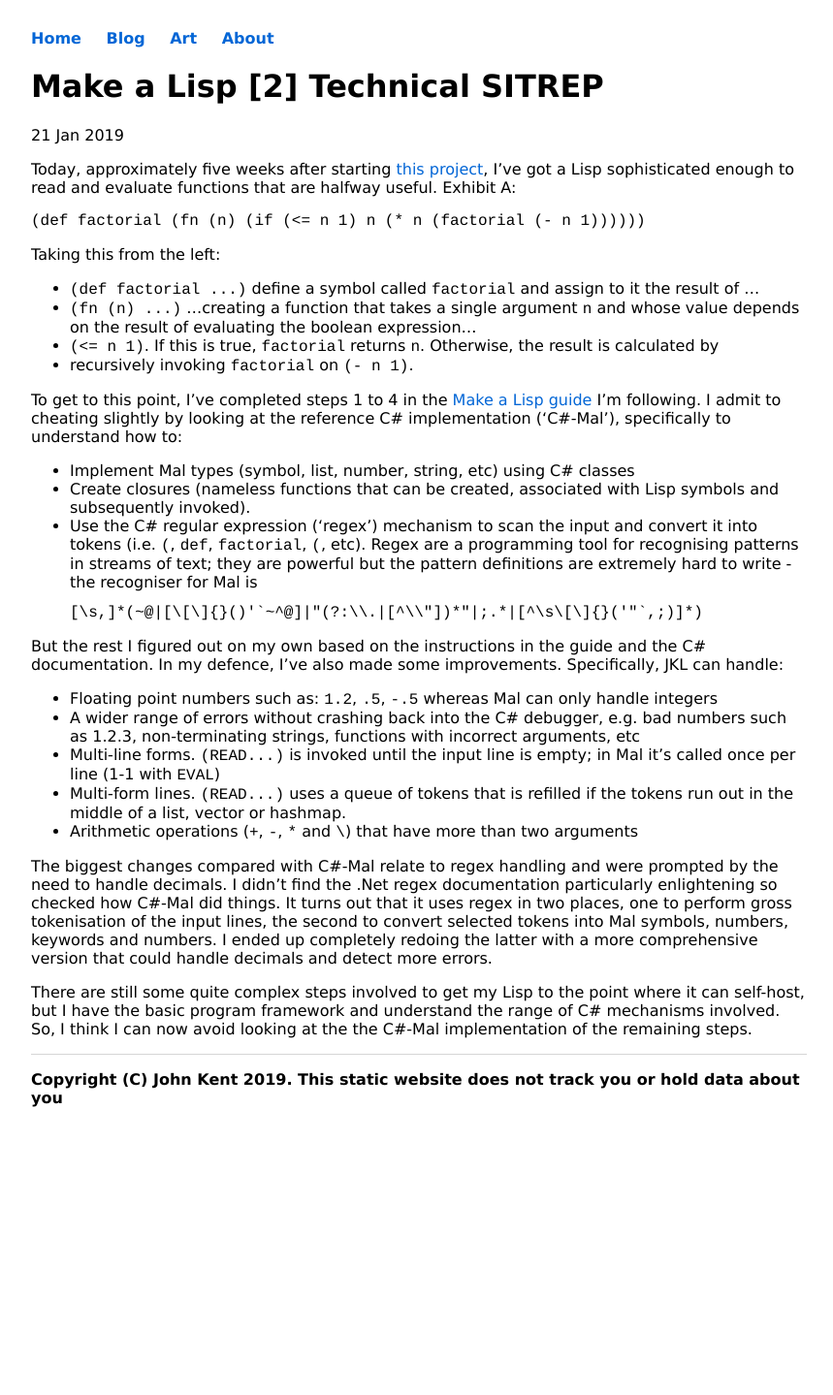
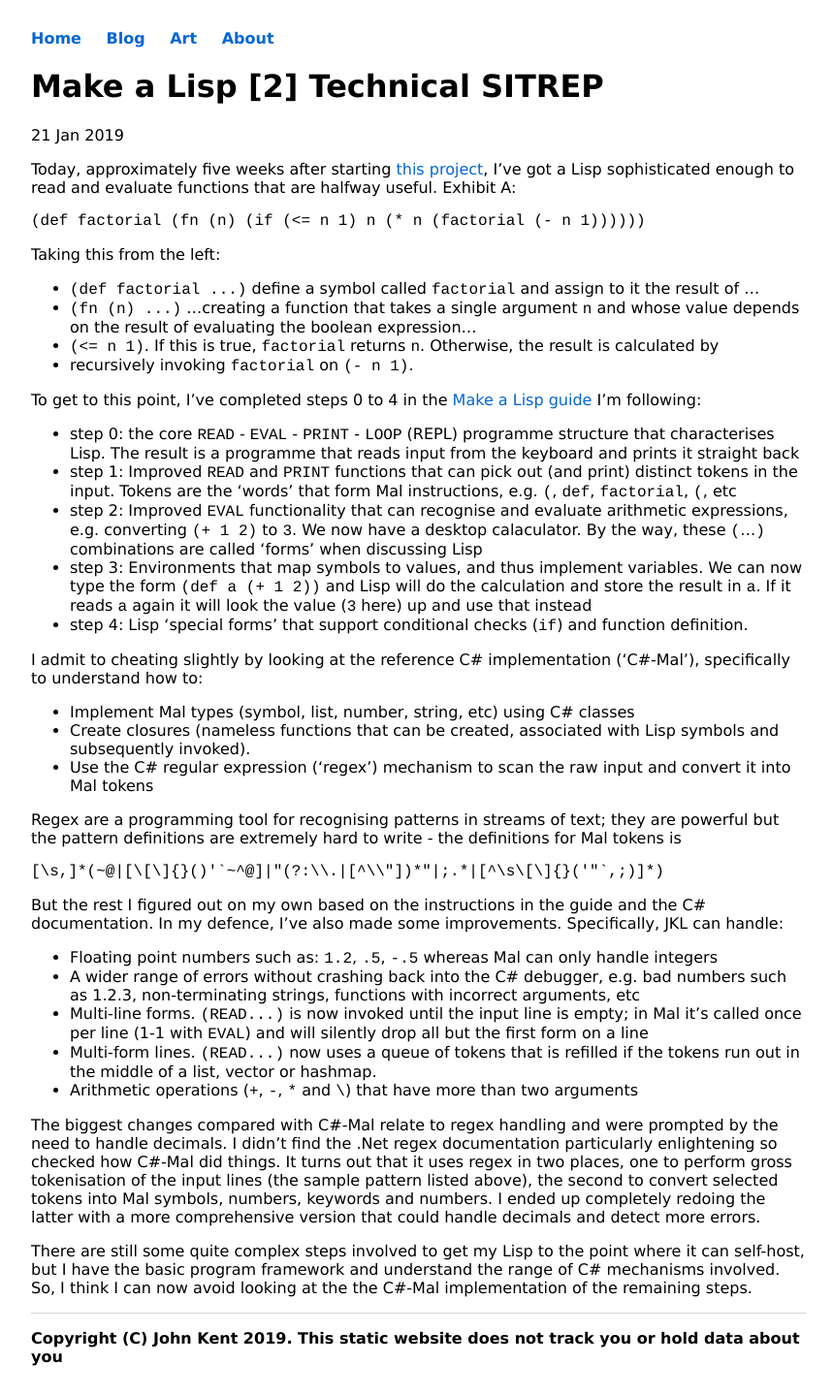
Before and after one commit to KineticLensman/KineticLensman.github.io, a Jekyll site: the page built from _posts/2019-01-21-MAL-2.md, in a window 1280 px wide. Shown: the whole page at 97% size, without its empty margins (208-1067 px from the left). Built offline with Jekyll 4.4.1, drawn with Linux system fonts in a browser that asks for light colours; before the commit the page ends 1172 px from its top, so only the background shows below that.

Commit message:
Described the MAL guide steps

````diff
--- a/_posts/2019-01-21-MAL-2.md
+++ b/_posts/2019-01-21-MAL-2.md
@@ -17,23 +17,31 @@ Taking this from the left:
 * `(<= n 1)`. If this is true, `factorial` returns `n`. Otherwise, the result is calculated by
 * recursively invoking `factorial` on `(- n 1)`.
 
-To get to this point, I've completed steps 1 to 4 in the [Make a Lisp guide](https://github.com/kanaka/mal) I'm following. I admit to cheating slightly by looking at the reference C# implementation ('C#-Mal'), specifically to understand how to:
+To get to this point, I've completed steps 0 to 4 in the [Make a Lisp guide](https://github.com/kanaka/mal) I'm following:
+* step 0: the core `READ` - `EVAL` - `PRINT` - `LOOP` (REPL) programme structure that characterises Lisp. The result is a programme that reads input from the keyboard and prints it straight back
+* step 1: Improved `READ` and `PRINT` functions that can pick out (and print) distinct tokens in the input. Tokens are the 'words' that form Mal instructions, e.g. `(`, `def`, `factorial`, `(`, etc
+* step 2: Improved `EVAL` functionality that can recognise and evaluate arithmetic expressions, e.g. converting `(+ 1 2)` to `3`. We now have a desktop calaculator. By the way, these `(`...`)` combinations are called 'forms' when discussing Lisp
+* step 3: Environments that map symbols to values, and thus implement variables. We can now type the form `(def a (+ 1 2))` and Lisp will do the calculation and store the result in `a`. If it reads `a` again it will look the value (`3` here) up and use that instead
+* step 4: Lisp 'special forms' that support conditional checks (`if`) and function definition.
+
+I admit to cheating slightly by looking at the reference C# implementation ('C#-Mal'), specifically to understand how to:
 * Implement Mal types (symbol, list, number, string, etc) using C# classes
 * Create closures (nameless functions that can be created, associated with Lisp symbols and subsequently invoked).
-* Use the C# regular expression ('regex') mechanism to scan the input and convert it into tokens (i.e. `(`, `def`, `factorial`, `(`, etc). Regex are a programming tool for recognising patterns in streams of text; they are powerful but the pattern definitions are extremely hard to write - the recogniser for Mal is
+* Use the C# regular expression ('regex') mechanism to scan the raw input and convert it into Mal tokens
+
+Regex are a programming tool for recognising patterns in streams of text; they are powerful but the pattern definitions are extremely hard to write - the definitions for Mal tokens is
 ```
 [\s,]*(~@|[\[\]{}()'`~^@]|"(?:\\.|[^\\"])*"|;.*|[^\s\[\]{}('"`,;)]*)
 ```
-
 
 But the rest I figured out on my own based on the instructions in the guide and the C# documentation. In my defence, I've also made some improvements. Specifically, JKL can handle:
 
 * Floating point numbers such as: `1.2`, `.5`, `-.5` whereas Mal can only handle integers
 * A wider range of errors without crashing back into the C# debugger, e.g. bad numbers such as 1.2.3, non-terminating strings, functions with incorrect arguments, etc
-* Multi-line forms. `(READ...)` is invoked until the input line is empty; in Mal it's called once per line (1-1 with `EVAL`)
-* Multi-form lines. `(READ...)` uses a queue of tokens that is refilled if the tokens run out in the middle of a list, vector or hashmap.
+* Multi-line forms. `(READ...)` is now invoked until the input line is empty; in Mal it's called once per line (1-1 with `EVAL`) and will silently drop all but the first form on a line
+* Multi-form lines. `(READ...)` now uses a queue of tokens that is refilled if the tokens run out in the middle of a list, vector or hashmap.
 * Arithmetic operations (`+`, `-`, `*` and `\`) that have more than two arguments
 
-The biggest changes compared with C#-Mal relate to regex handling and were prompted by the need to handle decimals. I didn't find the .Net regex documentation particularly enlightening so checked how C#-Mal did things. It turns out that it uses regex in two places, one to perform gross tokenisation of the input lines, the second to convert selected tokens into Mal symbols, numbers, keywords and numbers. I ended up completely redoing the latter with a more comprehensive version that could handle decimals and detect more errors.
+The biggest changes compared with C#-Mal relate to regex handling and were prompted by the need to handle decimals. I didn't find the .Net regex documentation particularly enlightening so checked how C#-Mal did things. It turns out that it uses regex in two places, one to perform gross tokenisation of the input lines (the sample pattern listed above), the second to convert selected tokens into Mal symbols, numbers, keywords and numbers. I ended up completely redoing the latter with a more comprehensive version that could handle decimals and detect more errors.
 
 There are still some quite complex steps involved to get my Lisp to the point where it can self-host, but I have the basic program framework and understand the range of C# mechanisms involved. So, I think I can now avoid looking at the the C#-Mal implementation of the remaining steps.
````
